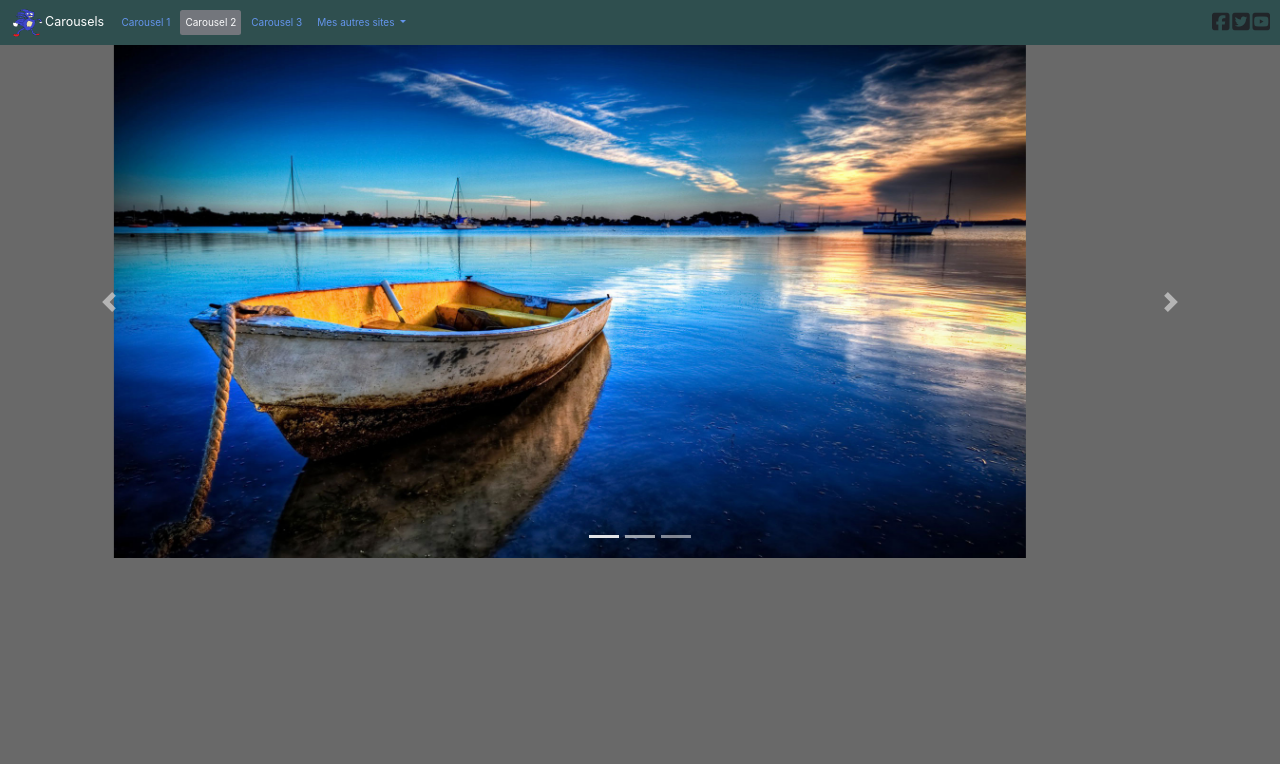
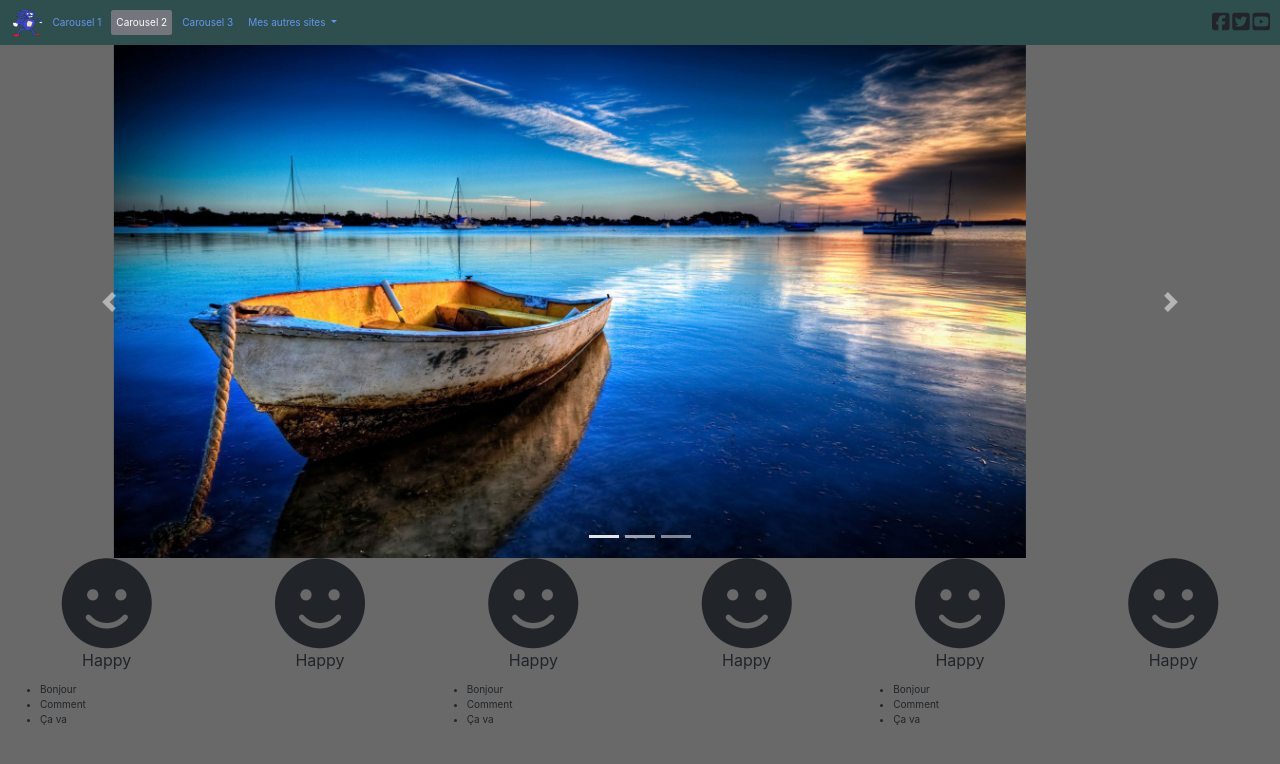
Before and after one commit to MathieuSevegny/DesignWeb, a plain HTML site: page DesignWeb/Carousel/2.html in a window 1280 px wide. Drawn offline with Linux system fonts and the light colour scheme.

Commit message:
Finalisation du site

```diff
--- a/DesignWeb/Carousel/2.html
+++ b/DesignWeb/Carousel/2.html
@@ -11,8 +11,9 @@
 </head>
 <body>
 <nav class="navbar navbar-expand-lg">
-    <img src="img/saniclogo.png" class="img-fluid"/>
-    <a class="navbar-brand text-white">Carousels</a>
+    <div class="d-none d-lg-block">
+        <img src="img/saniclogo.png" class="img-fluid"/>
+    </div>
 
     <button class="navbar-toggler" type="button" data-toggle="collapse" data-target="#navbarNav"   aria-controls="navbarNav" aria-expanded="false" aria-label="Toggle navigation">
         <span class="navbar-toggler-icon"><img src="img/sanic.png" class="img-fluid"/></span>
@@ -72,6 +73,57 @@
         </a>
     </div>
 </div>
+<div class="container-fluid">
+    <div class="row px-0 text-center">
+        <div class="col-xl-2 col-md-4 col-12 px-0">
+            <i class="fas fa-smile fa-9x"></i>
+            <p>Happy</p>
+        </div>
+        <div class="col-xl-2 col-md-4 col-12 px-0">
+            <i class="fas fa-smile fa-9x"></i>
+            <p>Happy</p>
+        </div>
+        <div class="col-xl-2 col-md-4 col-12 px-0">
+            <i class="fas fa-smile fa-9x"></i>
+            <p>Happy</p>
+        </div>
+        <div class="col-xl-2 col-md-4 col-12 px-0">
+            <i class="fas fa-smile fa-9x"></i>
+            <p>Happy</p>
+        </div>
+        <div class="col-xl-2 col-md-4 col-12 px-0">
+            <i class="fas fa-smile fa-9x"></i>
+            <p>Happy</p>
+        </div>
+        <div class="col-xl-2 col-md-4 col-12 px-0">
+            <i class="fas fa-smile fa-9x"></i>
+            <p>Happy</p>
+        </div>
+    </div>
+    <div class="row px-0">
+        <div class="col-xl-4 col-md-4 col-12 px-0">
+            <ul>
+                <li>Bonjour</li>
+                <li>Comment</li>
+                <li>Ça va</li>
+            </ul>
+        </div>
+        <div class="col-xl-4 col-md-4 col-12 px-0">
+            <ul>
+                <li>Bonjour</li>
+                <li>Comment</li>
+                <li>Ça va</li>
+            </ul>
+        </div>
+        <div class="col-xl-4 col-md-4 col-12 px-0">
+            <ul>
+                <li>Bonjour</li>
+                <li>Comment</li>
+                <li>Ça va</li>
+            </ul>
+        </div>
+    </div>
+</div>
 <script src="js/jquery-3.4.1.min.js"></script>
 <script src="js/bootstrap.js"></script>
 </body>
```
Also changed, not shown: DesignWeb/Carousel/3.html (+54 -2 lines), DesignWeb/Carousel/index.html (+54 -3 lines).
